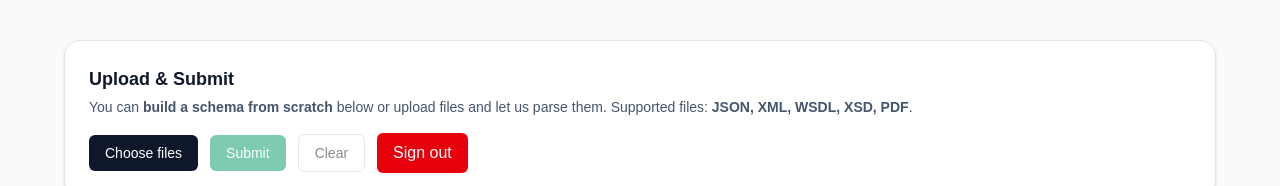
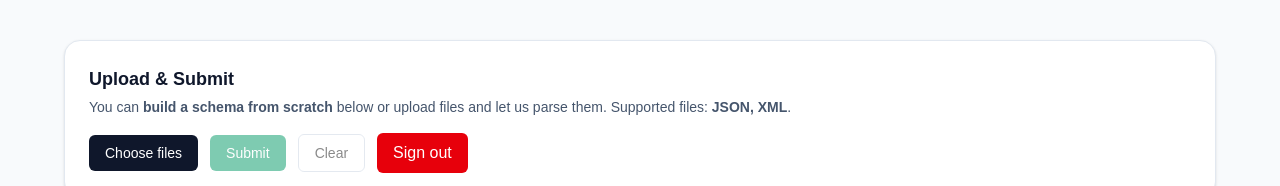
Before and after one commit to konstantinos-orfanoudis/powershell-xml-prod, a Next.js app in the folder New_Design_PS/: page /UploadFilesForSchemaCreation in a window 1280 px wide. Shown: the top 186 px of the page. Built offline with nearby package versions, Linux system fonts and the light colour scheme.

Commit message:
correct upload files types

```diff
--- a/New_Design_PS/app/UploadFilesForSchemaCreation/page.tsx
+++ b/New_Design_PS/app/UploadFilesForSchemaCreation/page.tsx
@@ -499,7 +499,7 @@ export default function UploadPage() {
         <h1 className="text-lg font-semibold text-slate-900">Upload &amp; Submit</h1>
         <p className="mt-1 text-sm text-slate-600">
           You can <b>build a schema from scratch</b> below or upload files and let us parse them.
-          Supported files: <b>JSON, XML, WSDL, XSD, PDF</b>.
+          Supported files: <b>JSON, XML</b>.
         </p>
 
         <div className="mt-4 flex flex-wrap items-center gap-3">
```
